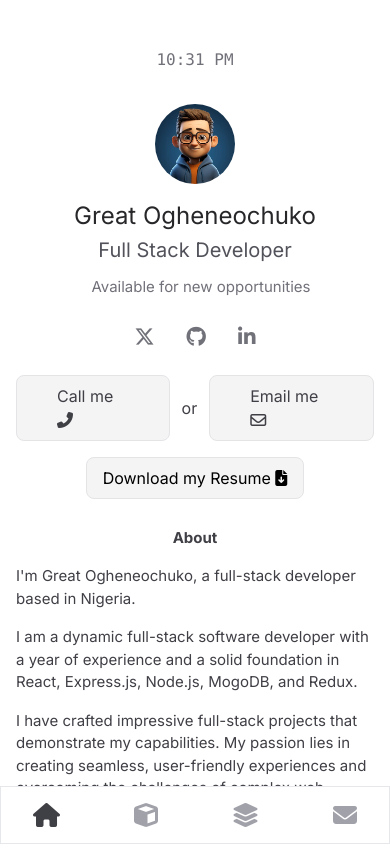
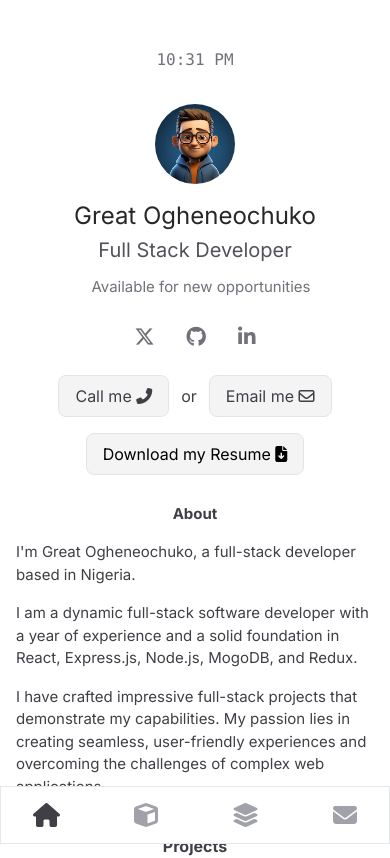
Before and after one commit to greatochuko/portfolio, a React (Vite) app: page / in a window 390 px wide. Shown: the top 858 px of the page. Built offline with nearby package versions, Linux system fonts and the light colour scheme.

Commit message:
fixed button wrap bug for smaller devices

```diff
--- a/src/pages/Home.jsx
+++ b/src/pages/Home.jsx
@@ -58,14 +58,14 @@ export default function Home() {
       <div className="flex gap-3 items-center text-zinc-700 dark:text-zinc-200">
         <Link
           to={"tel:+2347048078103"}
-          className="border border-zinc-200 px-10 py-2 rounded-lg bg-zinc-100 dark:bg-zinc-800 dark:border-zinc-600"
+          className="border border-zinc-200 px-4 md:px-10 py-2 rounded-lg bg-zinc-100 dark:bg-zinc-800 dark:border-zinc-600"
         >
           Call me <i className="fa-solid fa-phone-flip"></i>
         </Link>
         or
         <Link
           to={"mailto:greatochuko123@gmail.com"}
-          className="border border-zinc-200 px-10 py-2 rounded-lg bg-zinc-100 dark:bg-zinc-800 dark:border-zinc-600"
+          className="border border-zinc-200 px-4 md:px-10 py-2 rounded-lg bg-zinc-100 dark:bg-zinc-800 dark:border-zinc-600"
         >
           Email me <i className="fa-regular fa-envelope"></i>
         </Link>
```
